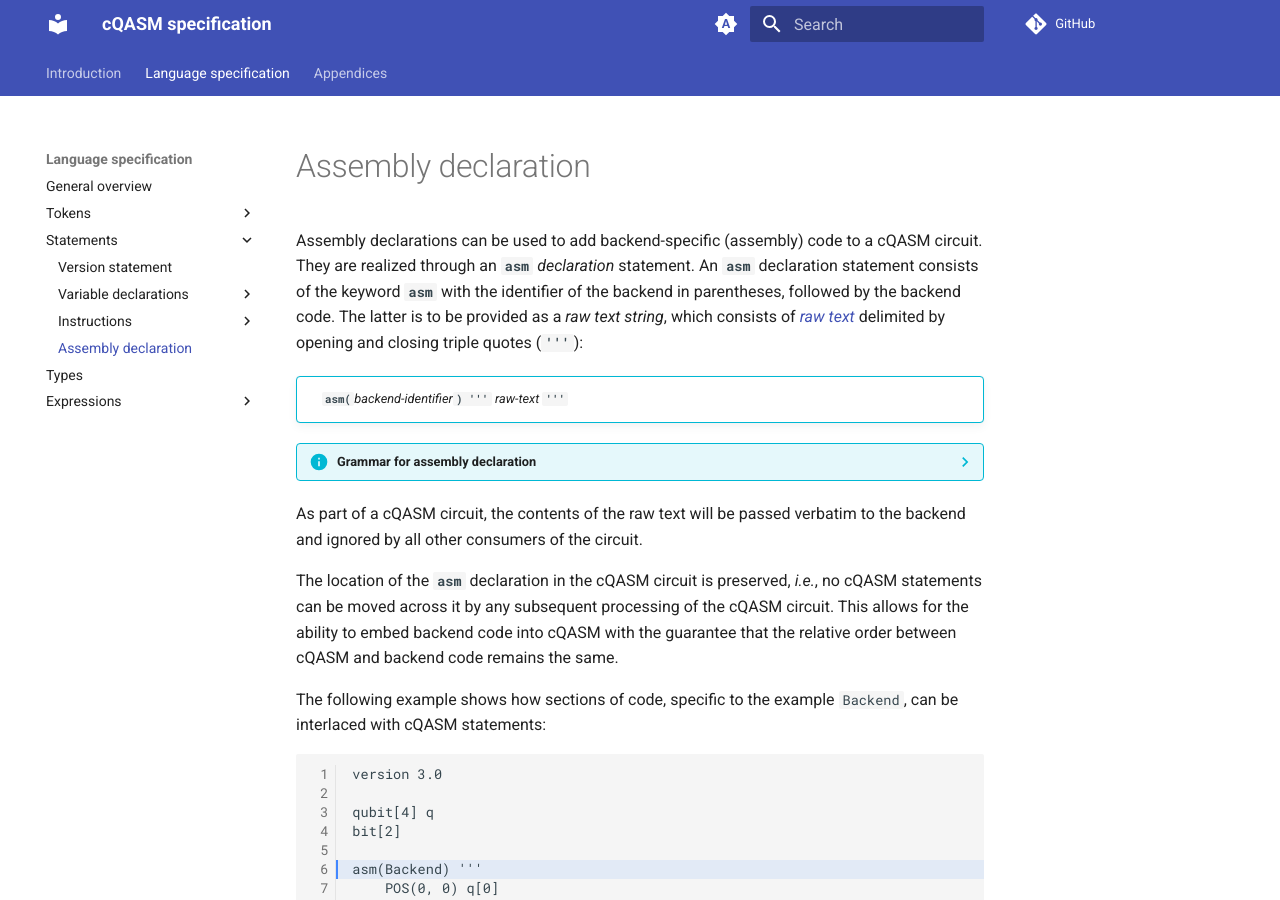
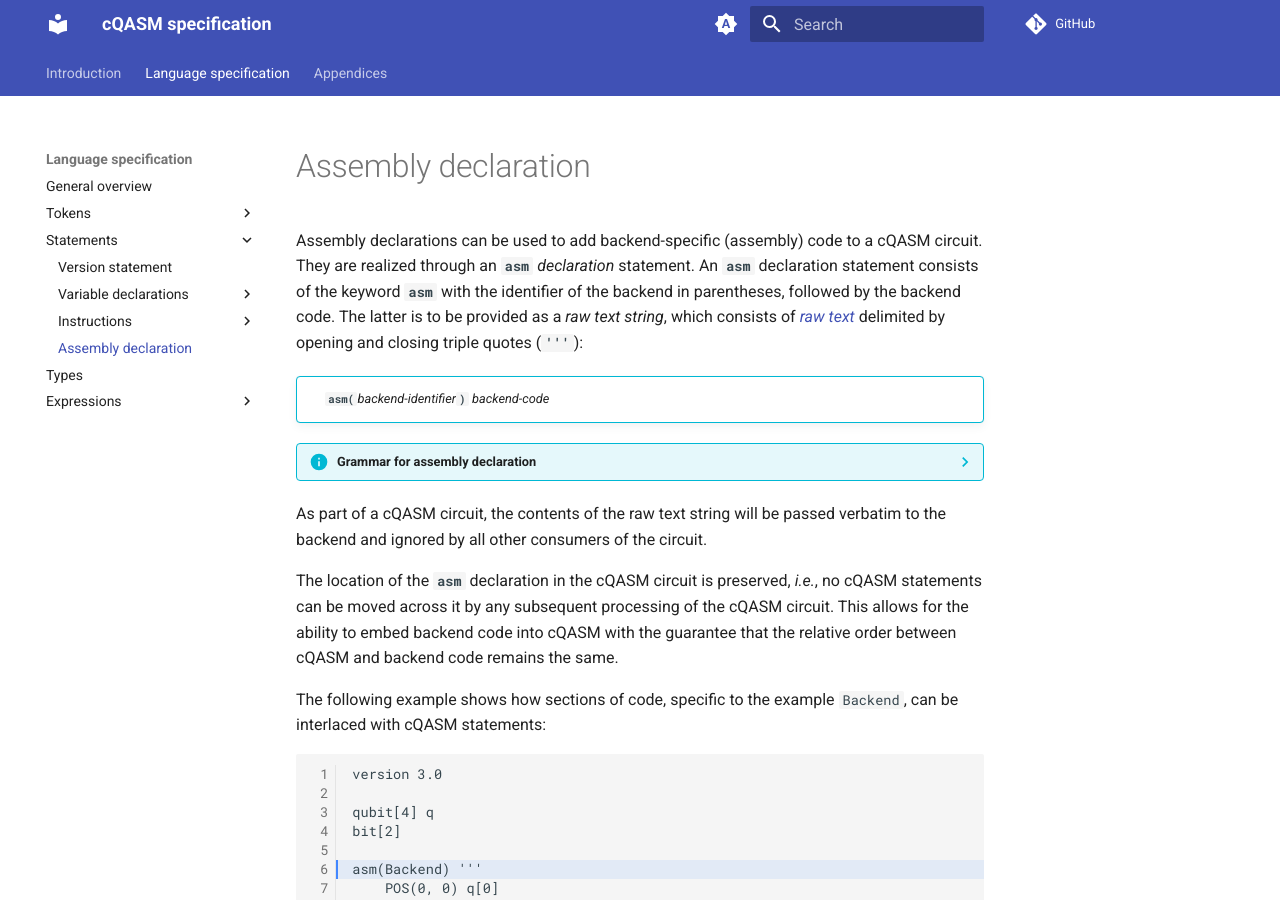
Before and after one commit to QuTech-Delft/cQASM-spec, an MkDocs documentation site: the page built from docs/language_specification/statements/assembly_declaration.md, in a window 1280 px wide and 900 px high. Built offline with MkDocs 1.6.1 and Material for MkDocs 9.7.7, drawn with Linux system fonts in a browser that asks for light colours; comment, search, counter and statistics services are not loaded; the version menu is left out.

Commit message:
Apply suggestions from code review
Co-authored-by: Roberto Turrado Camblor <rturrado@gmail.com>

```diff
--- a/docs/language_specification/statements/assembly_declaration.md
+++ b/docs/language_specification/statements/assembly_declaration.md
@@ -7,23 +7,20 @@ which consists of [_raw text_](../tokens/raw_text.md) delimited by opening and c
 
 !!! info ""
 
-    &emsp;**`asm(`**_backend-identifier_**`) '''`** _raw-text_ **`'''`**
+    &emsp; **`asm(`**_backend-identifier_**`)`** _backend-code_
 
 ??? info "Grammar for assembly declaration"
 
     _assembly-declaration_:
-    &emsp;**`asm(`**_backend-identifier_**`)`** _raw-text-string_
+    &emsp; **`asm(`**_backend-identifier_**`)`** _backend-code_
 
     _backend-identifier_:
     &emsp; _identifier_
 
-    _raw-text-string_:
-    &emsp; **`'''`** _raw-text_ **`'''`**
+    _backend-code_:
+    &emsp; _raw-text-string_
 
-    _raw-text_:
-    &emsp; `(.)*?`
-
-As part of a cQASM circuit, the contents of the raw text will be passed verbatim to the backend
+As part of a cQASM circuit, the contents of the raw text string will be passed verbatim to the backend
 and ignored by all other consumers of the circuit.
 
 The location of the **`asm`** declaration in the cQASM circuit is preserved,
--- a/mkdocs-base.yml
+++ b/mkdocs-base.yml
@@ -16,7 +16,7 @@ nav:
       - Literals: ./language_specification/tokens/literals.md
       - Identifiers: ./language_specification/tokens/identifiers.md
       - Keywords: ./language_specification/tokens/keywords.md
-      - Raw text: ./language_specification/tokens/raw_text.md
+      - Raw text string: ./language_specification/tokens/raw_text_string.md
       - Operators and punctuators: ./language_specification/tokens/operators_and_punctuators.md
       - Whitespace and comments: ./language_specification/tokens/whitespace_and_comments.md
     - Statements:
```
Also changed, not shown: CHANGELOG.md (+1 -1 lines).
